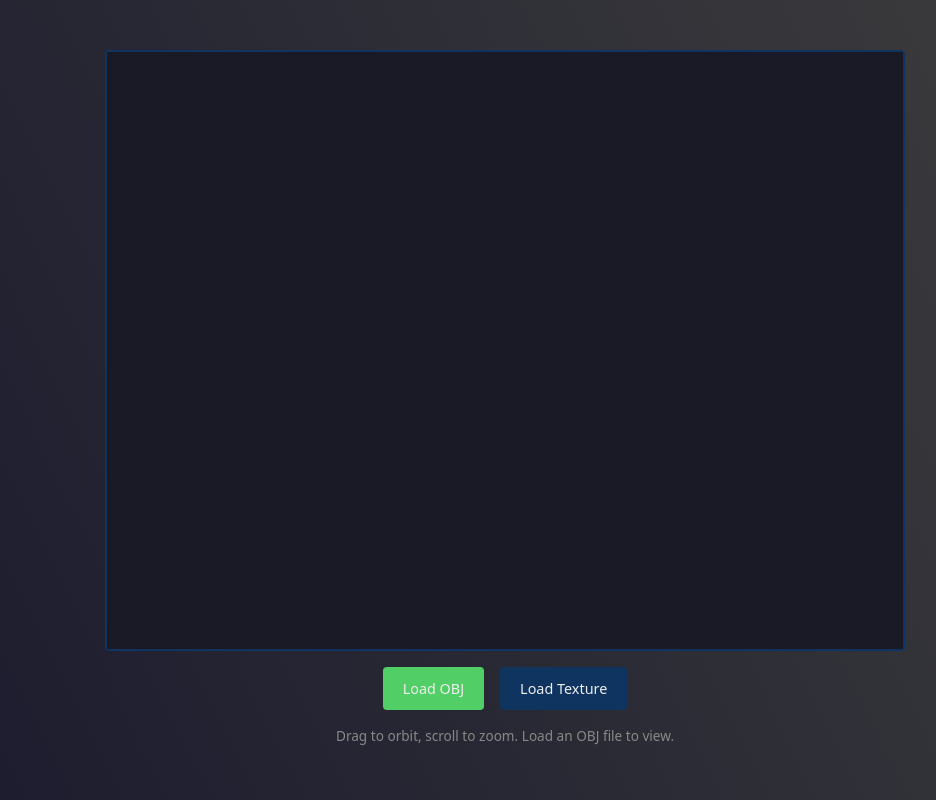
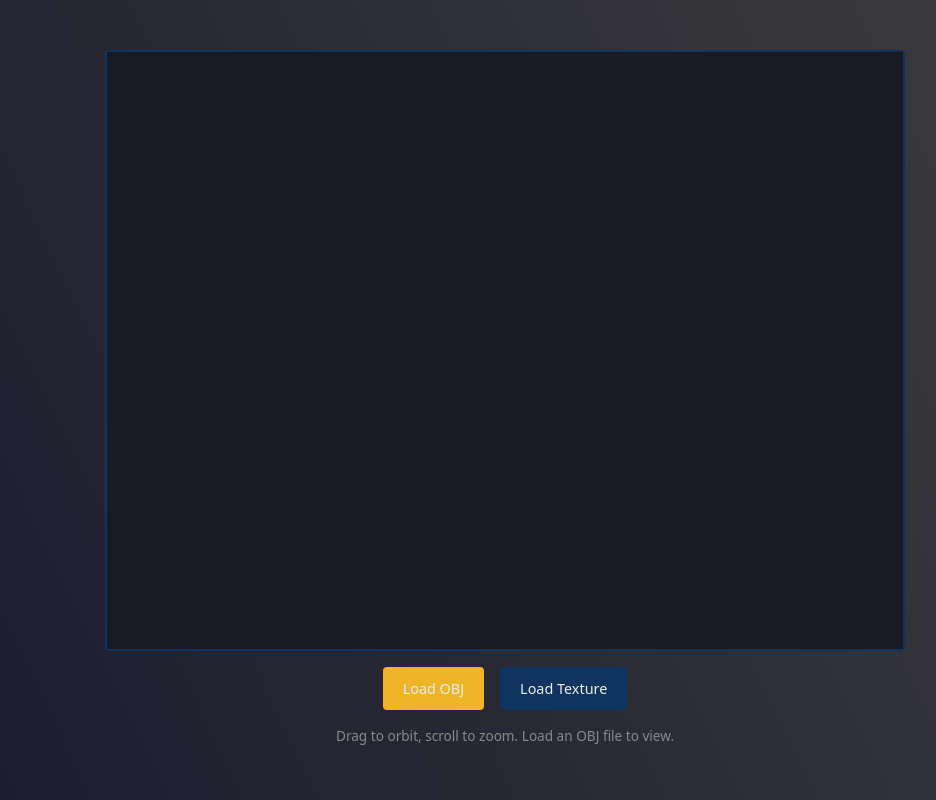
Before and after one commit to tusken-raynor/the-3d-sucker, a website built with Vite: page index.html in a window 1280 px wide. In both pictures the pointer is over the label "Load OBJ". Shown: the whole page, without its empty margins (135-1071 px from the left). Built offline with nearby package versions, Linux system fonts and the light colour scheme.

Commit message:
Implementation
Done! I've completed the implementation:

**Change made:**
- Updated the upload button hover color in `src/style.css:89`
- Changed from green (`#51cf66`) to golden-yellow (`#f0b429`)

The `.controls__file-input:hover` style now uses a warm golden-yellow color that provides good contrast and a pleasant visual effect when users hover over the upload buttons.

```diff
--- a/src/style.css
+++ b/src/style.css
@@ -86,7 +86,7 @@ body {
 }
 
 .controls__file-input:hover {
-  background-color: #51cf66;
+  background-color: #f0b429;
 }
 
 .controls__file-input input[type='file'] {
```
Also changed, not shown: .zenflow/tasks/update-button-hover-colors-9d94/plan.md.
